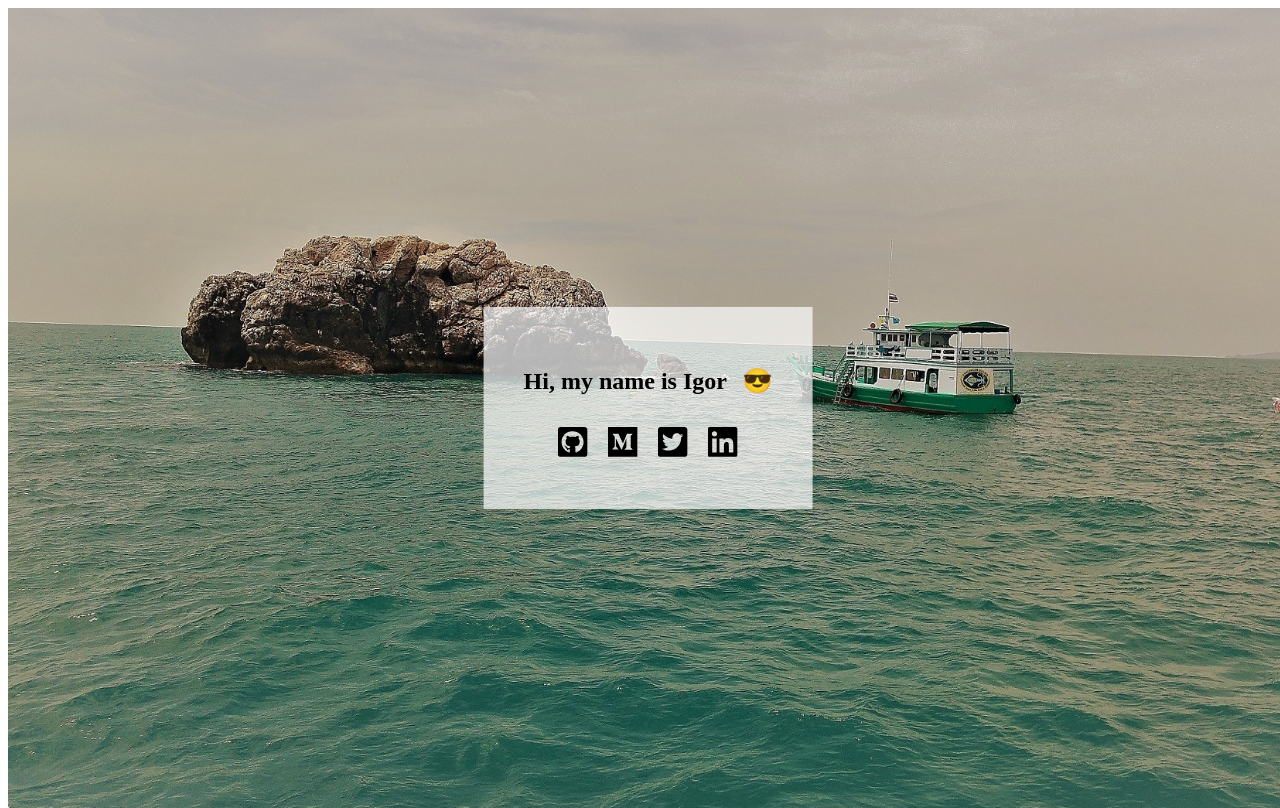
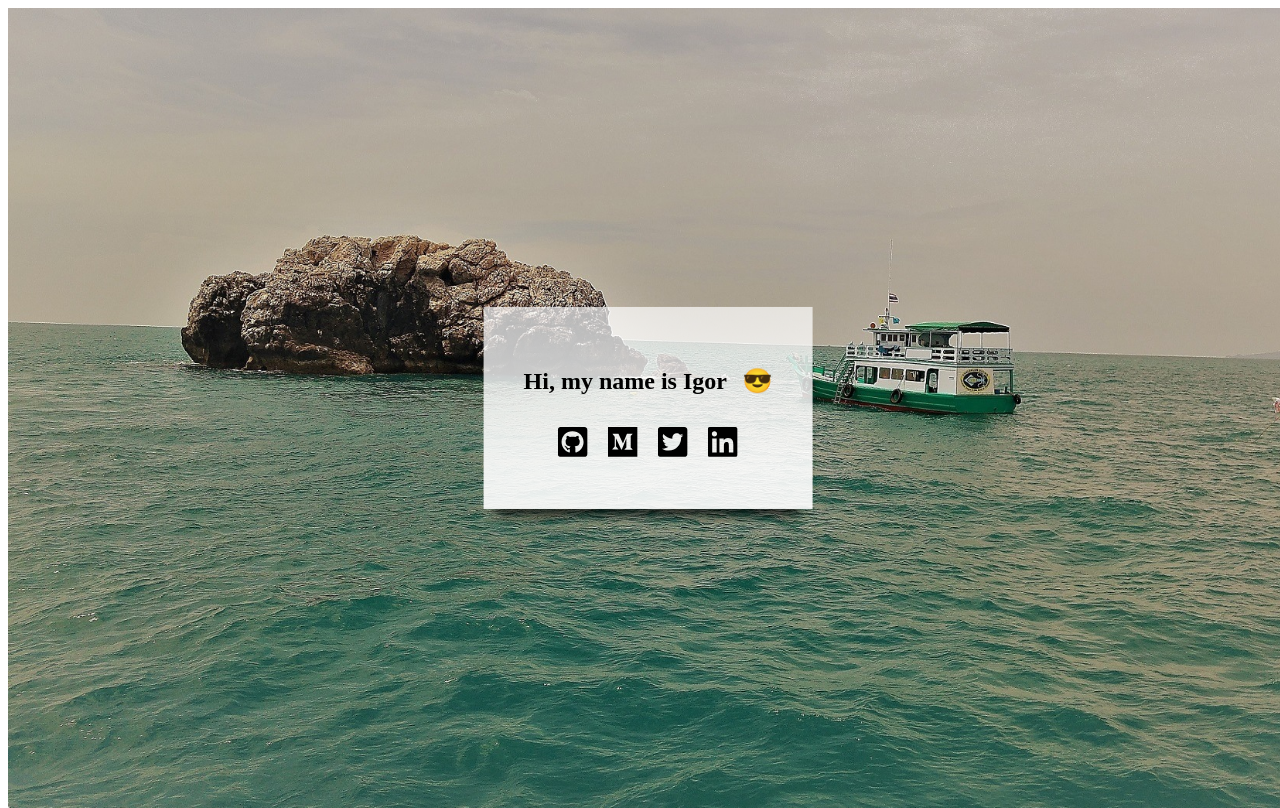
Before and after one commit to igor-dv/me, a Gatsby site in the folder apps/gatsby/: page / in a window 1280 px wide. Built offline with nearby package versions, Linux system fonts and the light colour scheme; Gatsby itself is replaced by a stand-in of ours.

Commit message:
UI enhancements

```diff
--- a/apps/gatsby/src/components/BusinessCard.module.css
+++ b/apps/gatsby/src/components/BusinessCard.module.css
@@ -19,4 +19,6 @@
 
 .innerStyle {
     background: rgba(255, 255, 255, 0.7);
+    background: linear-gradient(to bottom, rgba(255,255,255,0.7) 0%,rgba(255,255,255,0.9) 80%);
+    box-shadow: 0 20px 10px -13px rgba(0,0,0,0.7);
 }
```
